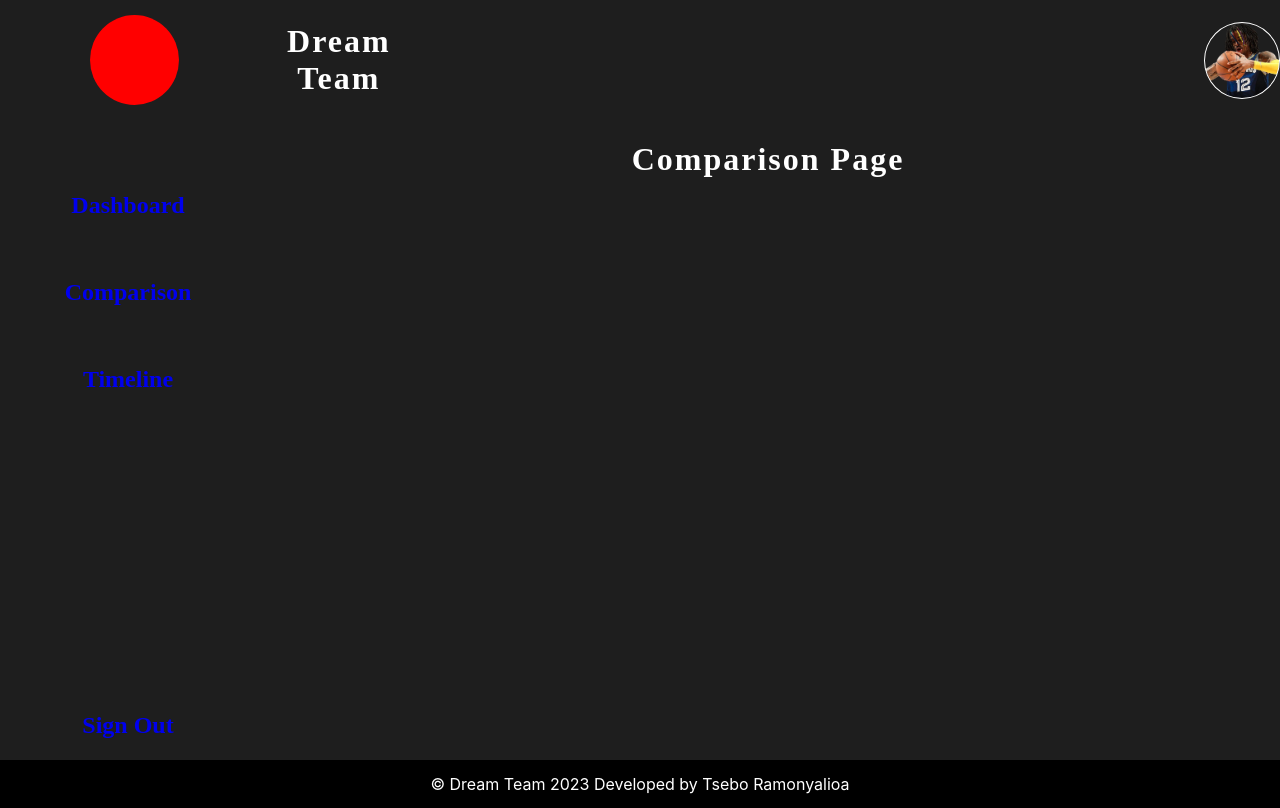
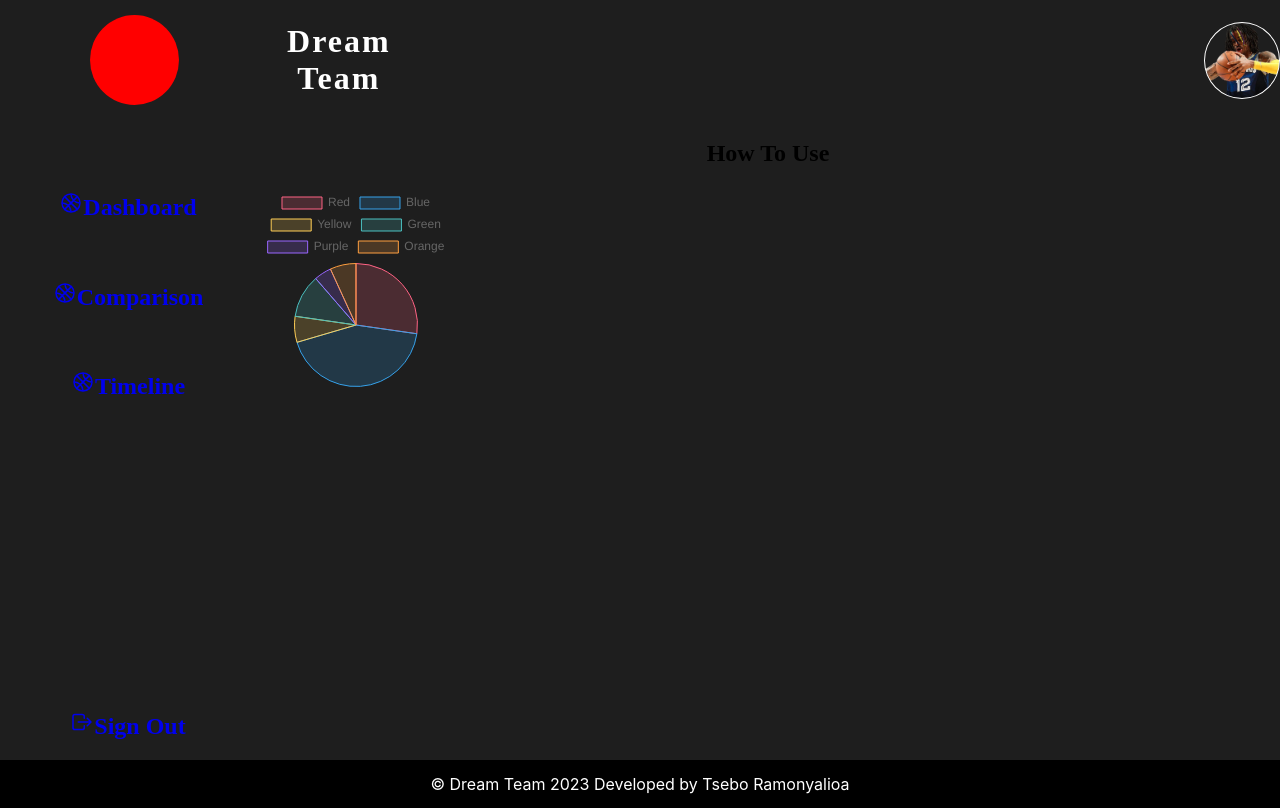
Before and after one commit to Tsebo200/Dream-Team, a React (Create React App) app: page /compare in a window 1280 px wide. Built offline with nearby package versions, Linux system fonts and the light colour scheme.

Commit message:
Practice Pie Graph displaying

```diff
--- a/src/Pages/Compare.jsx
+++ b/src/Pages/Compare.jsx
@@ -1,5 +1,42 @@
 import React from "react";
 import { Link } from "react-router-dom";
+import '../Sass/graphs.sass';
+// Tree Shaking import
+import { Chart, Pie } from 'react-chartjs-2';
+import { Chart as ChartJS, LineController, LineElement, PointElement, LinearScale, Title, ArcElement, Tooltip, Legend } from 'chart.js';
+ChartJS.register(LineController, LineElement, PointElement, LinearScale, Title);
+{/* <Chart type='line' data={chartData} /> */}
+
+
+ChartJS.register(ArcElement, Tooltip, Legend);
+
+const data = {
+    labels: ['Red', 'Blue', 'Yellow', 'Green', 'Purple', 'Orange'],
+    datasets: [
+      {
+        label: '# of Votes',
+        data: [12, 19, 3, 5, 2, 3],
+        backgroundColor: [
+          'rgba(255, 99, 132, 0.2)',
+          'rgba(54, 162, 235, 0.2)',
+          'rgba(255, 206, 86, 0.2)',
+          'rgba(75, 192, 192, 0.2)',
+          'rgba(153, 102, 255, 0.2)',
+          'rgba(255, 159, 64, 0.2)',
+        ],
+        borderColor: [
+          'rgba(255, 99, 132, 1)',
+          'rgba(54, 162, 235, 1)',
+          'rgba(255, 206, 86, 1)',
+          'rgba(75, 192, 192, 1)',
+          'rgba(153, 102, 255, 1)',
+          'rgba(255, 159, 64, 1)',
+        ],
+        borderWidth: 1,
+      },
+    ],
+  };
+
 
 
 
@@ -7,10 +44,16 @@
 
     return(
         <div>
-            <h1>Comparison Page</h1>
+            {/* <h1>Comparison Page</h1> */}
+            <h2>How To Use</h2>
+            <div className="pieBox">
+            <Pie data={data} />
+            </div>
             {/* <Link to="/">Dashboard</Link>
             <Link to="/compare">Comparison</Link>
             <Link to="/time">Timeline</Link> */}
+
+
         </div>
     )
 
--- /dev/null
+++ b/src/Sass/graphs.sass
@@ -0,0 +1,4 @@
+.pieBox
+    width: 200px
+    height: 200px
+    float: left
```
Also changed, not shown: src/components/Dropdown.jsx (added).
